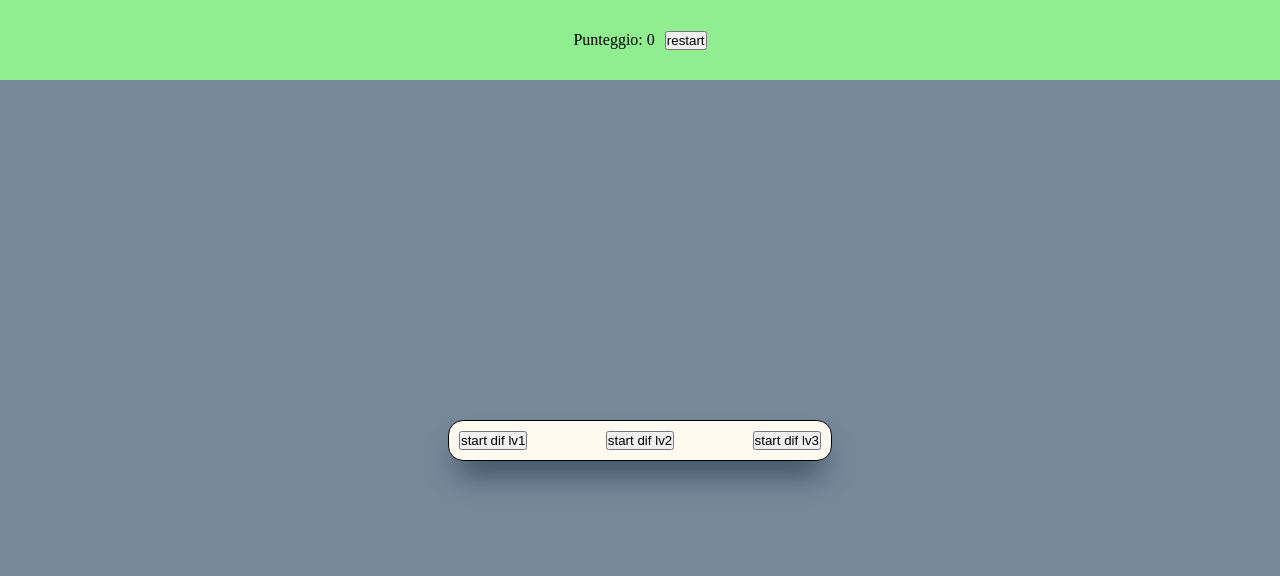
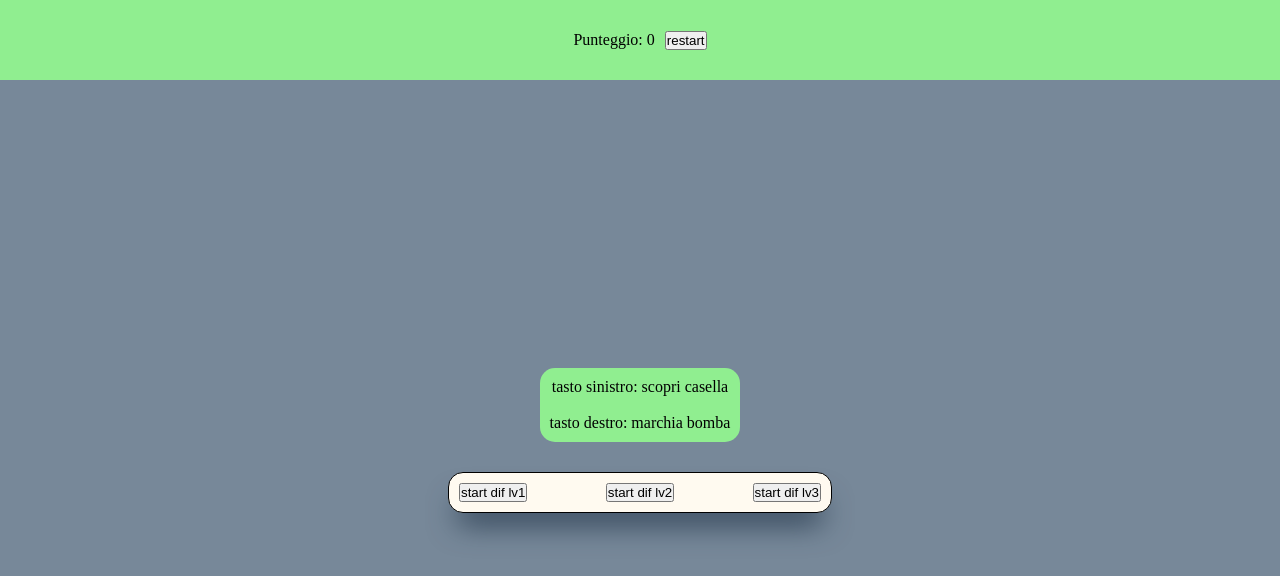
Before and after one commit to edoardope/js-campominato-dom, a plain HTML site: page index.html in a window 1280 px wide. Drawn offline with Linux system fonts and the light colour scheme.

Commit message:
funzione marchio bombe + legenda

```diff
--- a/asset/style.css
+++ b/asset/style.css
@@ -17,6 +17,17 @@ form{
     margin-left: 10px;
 }
 
+.istruzioni{
+    display: flex;
+    justify-content: center;
+    align-items: center;
+    flex-direction: column;
+    background-color: lightgreen;
+    margin-bottom: 30px;
+    border-radius: 15px;
+    padding: 10px;
+}
+
 .container{
     width: 100%;
     height: 90vh;
@@ -24,6 +35,7 @@ form{
     display: flex;
     justify-content: center;
     align-items: center;
+    flex-direction: column;
 }
 
 .griglia{
--- a/index.html
+++ b/index.html
@@ -17,6 +17,11 @@
       </form>
     </div>
     <div class="container">
+      <div class="istruzioni">
+        <span>tasto sinistro: scopri casella</span>
+        <br>
+        <span>tasto destro: marchia bomba</span>
+      </div>
       <div class="griglia">
             <div class="btnc">
                 <input id="start1" type="button" value="start dif lv1">
--- a/main.js
+++ b/main.js
@@ -115,6 +115,17 @@ function generabox(y, classe, difficoltà) {
   let box = document.createElement("div");
   box.classList.add(classe);
   box.innerHTML = ""
+  box.addEventListener("contextmenu", function(event) {
+
+    event.preventDefault();
+
+    if (!box.classList.contains("blue")) { // marchio bombe se la casella non è stata scoperta
+
+      box.innerHTML = "*"
+
+    }
+
+  });
   box.addEventListener("click", function() {
 
     // contrcaselleadiacenti(y, diff1)
```
